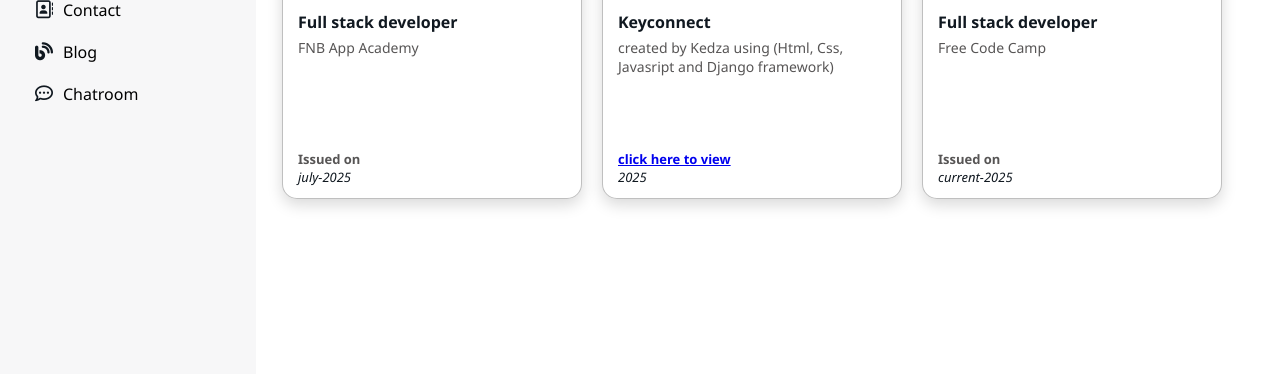
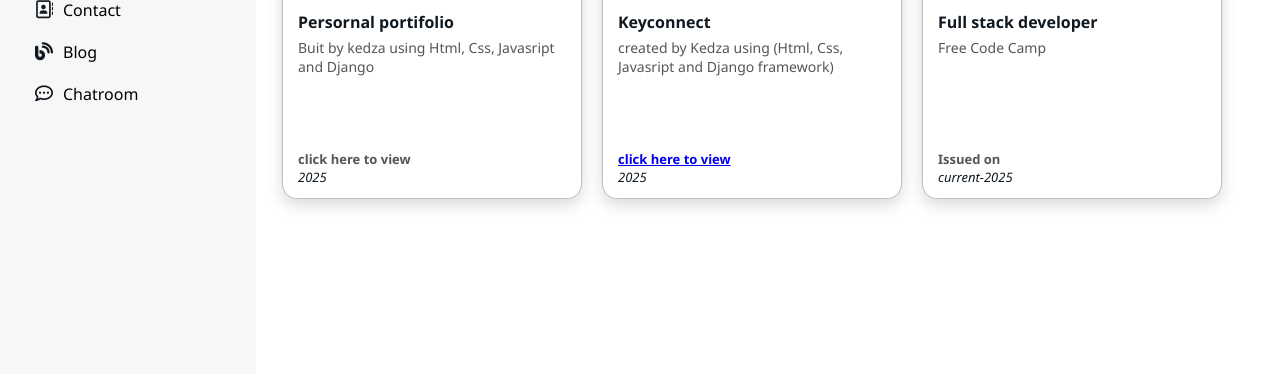
Before and after one commit to kedza-bot/myportfolio, a Django app: page /projects/ in a window 1280 px wide. Shown: the part 426-800 px from the top of the page. Run offline with Django 5.2, Linux system fonts and the light colour scheme; some libraries are stand-ins or nearby versions.

Commit message:
update on prodjects

```diff
--- a/django/chatproject/chatapp/templates/chatapp/projects.html
+++ b/django/chatproject/chatapp/templates/chatapp/projects.html
@@ -89,12 +89,12 @@
 
             <div class="cert-container">
                 <div class="cert-item" data-category="web">
-                    <img src="{% static 'chatapp/images/Achievement2.png' %}" alt="fnb-certificate">
+                    <img src="{% static 'chatapp/images/potifolio.png' %}" alt="fnb-certificate">
                     <div class="text">
-                        <p class="certficate-description">Full stack developer</p>
-                        <p class="academy">FNB App Academy</p>
-                        <p class="issued-title">Issued on</p>
-                        <p class="year-of-issued">july-2025</p>
+                        <p class="certficate-description">Persornal portifolio</p>
+                        <p class="academy">Buit by kedza using Html, Css, Javasript and Django</p>
+                        <p class="issued-title">click here to view</p>
+                        <p class="year-of-issued">2025</p>
                     </div>
                 </div>
 
@@ -109,7 +109,7 @@
                 </div>
 
                 <div class="cert-item" data-category="web">
-                    <img src="{% static 'chatapp/images/.png' %}" alt="coming soon">
+                    <img src="{% static 'chatapp/images/portifolio.png' %}" alt="coming soon">
                     <div class="text">
                         <p class="certficate-description">Full stack developer</p>
                         <p class="academy">Free Code Camp</p>
```
Also changed, not shown: django/chatproject/chatapp/static/chatapp/images/potifolio.jpeg (added).
